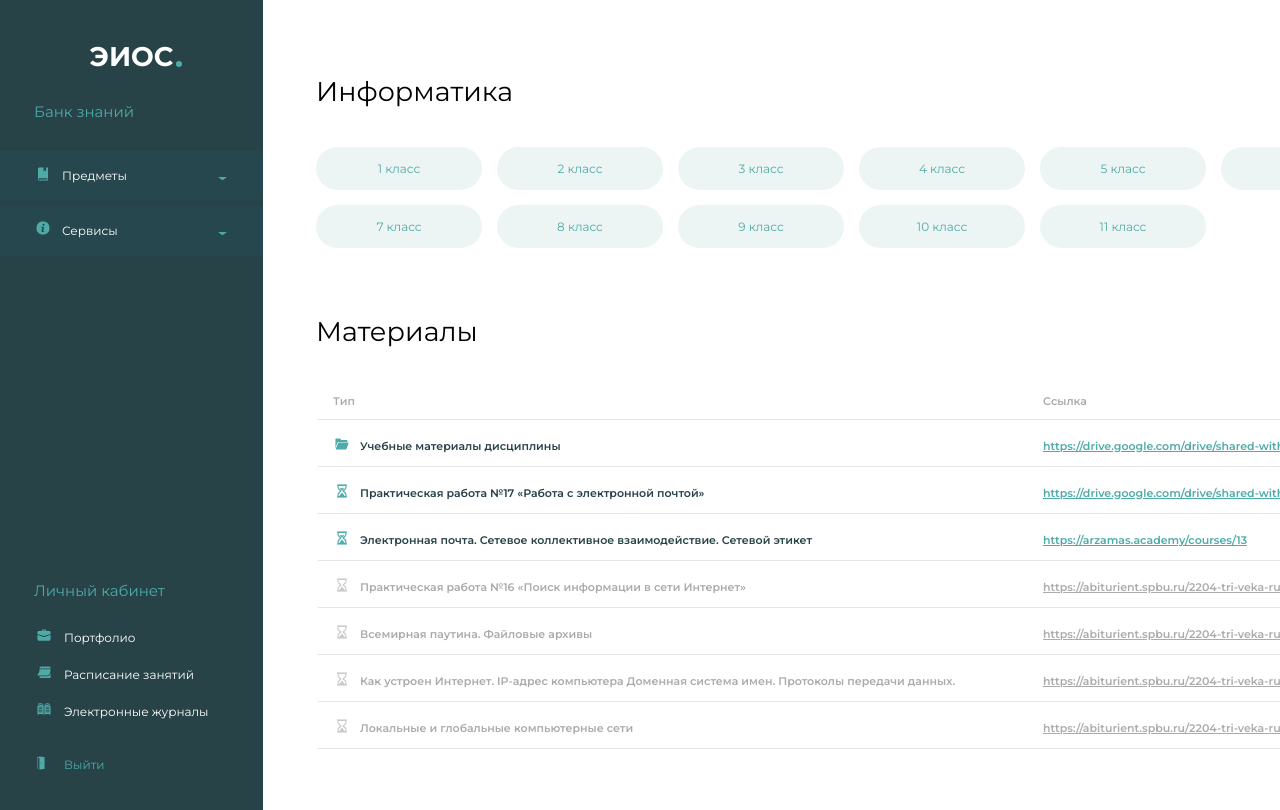
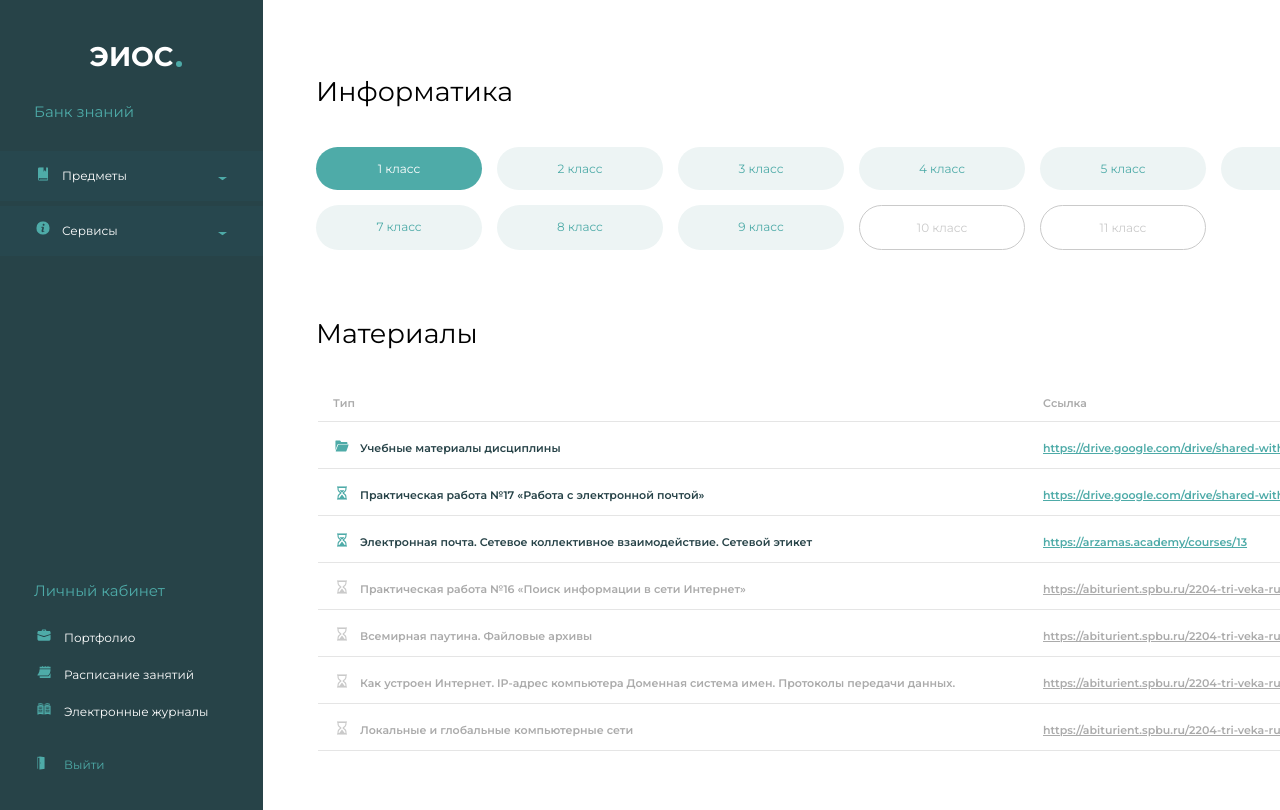
Before and after one commit to TatweerDev/EIOS-new, a Vue app: page /subject in a window 1280 px wide. Shown: the top 810 px of the page. Built offline with nearby package versions, Linux system fonts and the light colour scheme.

Commit message:
Subject page revision

```diff
--- a/src/App.vue
+++ b/src/App.vue
@@ -70,7 +70,7 @@ a {
 
 .button:hover {
   background: #4EABA8;
-  color: #fff !important;
+  color: #fff;
   box-shadow: 0px 10px 30px rgba(78, 171, 168, 0.5);
 }
 
--- a/src/pages/SubjectPage.vue
+++ b/src/pages/SubjectPage.vue
@@ -10,10 +10,10 @@
         :key="el"
         :disabled="el.isDisabled"
         class="classes-item button"
+        :class="{ disabled: el.isDisabled, active: el.isActive }"
       >{{ el.number }} класс</li>
     </ul>
     </div>
-
 
     <div>
       <div class="materials-title">
@@ -35,47 +35,58 @@ export default {
       classes: [
         {
           number: '1',
-          isDisabled: false
+          isDisabled: false,
+          isActive: true
         },
         {
           number: '2',
-          isDisabled: false
+          isDisabled: false,
+          isActive: false
         },
         {
           number: '3',
-          isDisabled: false
+          isDisabled: false,
+          isActive: false
         },
         {
           number: '4',
-          isDisabled: false
+          isDisabled: false,
+          isActive: false
         },
         {
           number: '5',
-          isDisabled: false
+          isDisabled: false,
+          isActive: false
         },
         {
           number: '6',
-          isDisabled: false
+          isDisabled: false,
+          isActive: false
         },
         {
           number: '7',
-          isDisabled: false
+          isDisabled: false,
+          isActive: false
         },
         {
           number: '8',
-          isDisabled: false
+          isDisabled: false,
+          isActive: false
         },
         {
           number: '9',
-          isDisabled: false
+          isDisabled: false,
+          isActive: false
         },
         {
           number: '10',
-          isDisabled: true
+          isDisabled: true,
+          isActive: false
         },
         {
           number: '11',
-          isDisabled: true
+          isDisabled: true,
+          isActive: false
         },
       ]
     }
@@ -103,4 +114,29 @@ export default {
   margin: 0 15px 15px 0;
 }
 
+.classes-item:hover {
+  cursor: pointer;
+  color: #fff;
+  opacity: 0.7;
+}
+
+.disabled {
+  background: #fff;
+  color: #CACACA;
+  border: 1px solid #CACACA;
+}
+
+.active {
+  background: #4EABA8;
+  color: #fff;
+}
+
+.disabled:hover {
+  cursor: initial;
+  color: #CACACA;
+  border: 1px solid #CACACA;
+  box-shadow: none;
+  opacity: 1;
+}
+
 </style>
```
